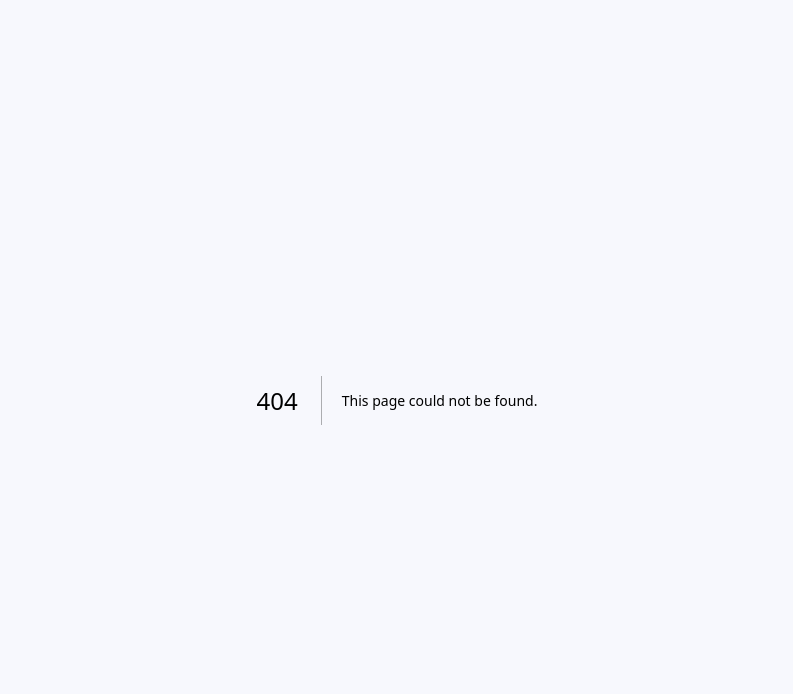
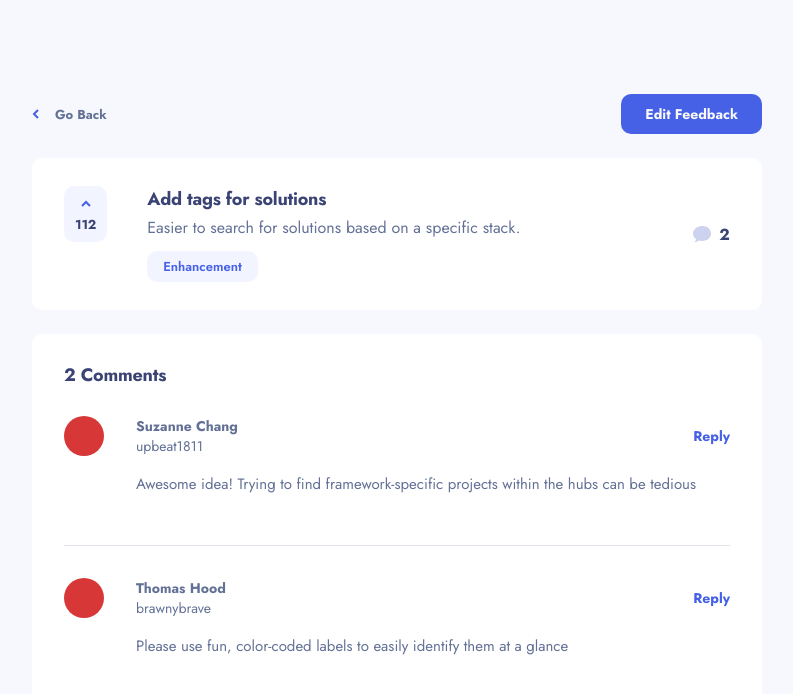
Before and after one commit to madebyphi/product-feedback-app, a Next.js app: page /feedback/1 in a window 1280 px wide. Before the commit this address had no page. Shown: the top 694 px of the page, without its empty margins (243-1036 px from the left). Built offline with nearby package versions, Linux system fonts and the light colour scheme.

Commit message:
create dynamic feedback/[id] page

```diff
--- /dev/null
+++ b/src/app/feedback/[id]/page.tsx
@@ -0,0 +1,219 @@
+"use client";
+
+import useSWR from "swr";
+import CategoryCard from "@/components/composed/CategoryCard";
+import FeedbackBar from "@/components/composed/FeedbackBar";
+import RoadmapCard from "@/components/composed/RoadmapCard";
+import SuggestionCard from "@/components/composed/SuggestionCard";
+import TitleCard from "@/components/composed/TitleCard";
+import { Toggle } from "@/components/ui/toggle";
+import React, { useState } from "react";
+import Button from "@/components/Button";
+import { ProductRequest } from "@/types";
+import { Svg } from "@/components/Svg";
+import Text from "@/components/Text";
+import Image from "next/image";
+import Link from "next/link";
+import Spacer from "@/components/Spacer";
+import { useProductRequestsById } from "@/hooks/useProductRequestById";
+import { useRouter } from "next/navigation";
+
+interface CommentReply {
+  content: string;
+  replyingTo: string;
+  user: {
+    image: string;
+    name: string;
+    username: string;
+  };
+}
+
+interface Comment {
+  id: number;
+  user: {
+    image: string;
+    name: string;
+    username: string;
+  };
+  content: string;
+  replies?: CommentReply[];
+}
+
+const CommentReply: React.FC<{
+  commentReply: CommentReply;
+  numberOfCommentReplies: number;
+  commentReplyIndex: number;
+}> = ({ commentReply, commentReplyIndex, numberOfCommentReplies }) => {
+  return (
+    <React.Fragment key={commentReplyIndex}>
+      <div className="flex justify-start">
+        {/* line */}
+        {numberOfCommentReplies > commentReplyIndex + 1 ? (
+          <div className="h-[100%] w-[1px] shrink-0 bg-gray-3/[.1] ml-0 md:ml-[20px]"></div>
+        ) : (
+          <div className="h-[20px] w-[1px] shrink-0 bg-gray-3/[.1] ml-0 md:ml-[20px]"></div>
+        )}
+        {/* content */}
+        <div className="flex flex-col gap-[16px] pl-[24px]">
+          <div className="flex gap-[16px] md:gap-[32px] w-full">
+            {/* avatar */}
+            <div className="h-[40px] w-[40px] rounded-full bg-red shrink-0"></div>
+            <div className="flex w-full justify-between">
+              {/* Name and username */}
+              <div className="flex flex-col justify-center">
+                <p className="text-gray-3 font-bold text-[13px] leading-[19px] sm:text-[14px] sm:leading-[20px]">
+                  {commentReply.user.name}
+                </p>
+                <p className="text-gray-3 text-[13px] leading-[19px] sm:text-[14px] sm:leading-[20px]">
+                  {commentReply.user.username}
+                </p>
+              </div>
+              {/* reply button */}
+              <Button as="link" text="Reply" className="text-blue" />
+            </div>
+          </div>
+          <div className="flex w-full gap-[32px]">
+            <div className=" h-[40px] w-[40px] shrink-0 hidden md:inline-block"></div>
+            <p className="text-gray-3 text-[13px] leading-[19px] sm:text-[15px] sm:leading-[22px]">
+              {commentReply.content}
+            </p>
+          </div>
+        </div>
+      </div>
+      {/* only render if it's not the last item on the list */}
+      {numberOfCommentReplies > commentReplyIndex + 1 && (
+        <Spacer
+          axis="vertical"
+          size={24}
+          className="bg-gray-3/[.1] ml-0 md:ml-[20px]"
+        />
+      )}
+    </React.Fragment>
+  );
+};
+
+const Comment: React.FC<{
+  comment: Comment;
+  numberOfComments: number;
+  commentIndex: number;
+}> = ({ comment, numberOfComments, commentIndex }) => {
+  return (
+    <React.Fragment>
+      <div className="flex flex-col gap-[17px]">
+        <div className="flex gap-[16px] md:gap-[32px] w-full">
+          {/* avatar */}
+          <div className="h-[40px] w-[40px] rounded-full bg-red shrink-0"></div>
+          <div className="flex w-full justify-between">
+            {/* Name and username */}
+            <div className="flex flex-col justify-center">
+              <p className="text-gray-3 font-bold text-[13px] leading-[19px] sm:text-[14px] sm:leading-[20px]">
+                {comment.user.name}
+              </p>
+              <p className="text-gray-3 text-[13px] leading-[19px] sm:text-[14px] sm:leading-[20px]">
+                {comment.user.username}
+              </p>
+            </div>
+            {/* reply button */}
+            <Button as="link" text="Reply" className="text-blue" />
+          </div>
+        </div>
+        <div className="flex w-full">
+          {/* Line */}
+          {comment.replies ? (
+            <div className="hidden md:block h-[100%] w-[1px] shrink-0 bg-gray-3/[.1] ml-0 md:ml-[20px]"></div>
+          ) : (
+            <div className="hidden md:block h-[100%] w-[1px] shrink-0 ml-0 md:ml-[20px]"></div>
+          )}
+          {/* invisible 40px box */}
+          <div className=" h-[40px] w-[40px] shrink-0 hidden md:inline-block"></div>
+          {/* Spacer */}
+          <div className="hidden md:block w-[11px] shrink-0"></div>
+          {/* <Spacer axis="horizontal" size={31 - 20} /> */}
+          <p className="text-gray-3 text-[13px] leading-[19px] sm:text-[15px] sm:leading-[22px]">
+            {comment.content}
+          </p>
+        </div>
+      </div>
+      {numberOfComments > commentIndex + 1 && (
+        <div className="h-[1px] w-full bg-[#8C92B3]/[.25] my-[32px]" />
+      )}
+      {comment.replies && (
+        <div className="flex flex-col">
+          <Spacer
+            axis="vertical"
+            size={24}
+            className="bg:transparent md:bg-gray-3/[.1] ml-0 md:ml-[20px]"
+          />
+          {comment.replies?.map((reply: CommentReply, replyIndex: number) => (
+            <CommentReply
+              key={replyIndex}
+              commentReply={reply}
+              commentReplyIndex={replyIndex}
+              numberOfCommentReplies={comment?.replies?.length || 0}
+            />
+          ))}
+        </div>
+      )}
+    </React.Fragment>
+  );
+};
+
+export default function Feedback({ params }: { params: { id: string } }) {
+  const router = useRouter();
+  const { data, error, isLoading } = useProductRequestsById(params.id);
+  //Handle the error state
+  if (error) {
+    return <div>Failed to load</div>;
+  }
+  //Handle the loading state
+  if (isLoading) return <div>Loading...</div>;
+
+  // const db = JSON.parse(data);
+  const pageInfo: ProductRequest = data;
+  // console.log(db);
+  return (
+    <div className="flex justify-center bg-gray-1 pb-[55px] pt-[2.125rem] md:pt-[5.875rem] md:pb-[8rem] h-full">
+      <div className="flex flex-col items-center px-[1.5rem] md:px-0 w-full md:w-[689px] lg:w-[730px] gap-[1.5rem]">
+        <div className="flex justify-between w-full">
+          <Link
+            href={""}
+            className="flex items-center gap-[16px]"
+            onClick={() => router.back()}
+          >
+            <Svg name="left-arrow" className="stroke-blue" />
+            <p className="font-bold text-[0.8125rem] leading-[1.1875rem] text-gray-3">
+              Go Back
+            </p>
+          </Link>
+          <Button
+            text="Edit Feedback"
+            color="blue"
+            onClick={() => router.push("/edit-feedback")}
+          />
+        </div>
+        <div className="w-full">
+          <SuggestionCard key={pageInfo.id} suggestion={pageInfo} />
+        </div>
+        <div className="flex flex-col bg-white px-[2rem] py-[1.75rem] rounded-[0.625rem] justify-between w-full">
+          {/* Title */}
+          <h3 className="font-bold text-[1.125rem] tracking-[-0.01375em] leading-[1.625rem] text-dark-1">
+            {pageInfo?.comments?.length || 0} Comments
+          </h3>
+          <Spacer axis="vertical" size={28} />
+          {/* Comment */}
+          <div className="flex flex-col">
+            {pageInfo.comments &&
+              pageInfo.comments.map((comment: any, index: number) => (
+                <Comment
+                  key={comment.id}
+                  comment={comment}
+                  commentIndex={index}
+                  numberOfComments={pageInfo.comments!.length}
+                />
+              ))}
+          </div>
+        </div>
+      </div>
+    </div>
+  );
+}
```
